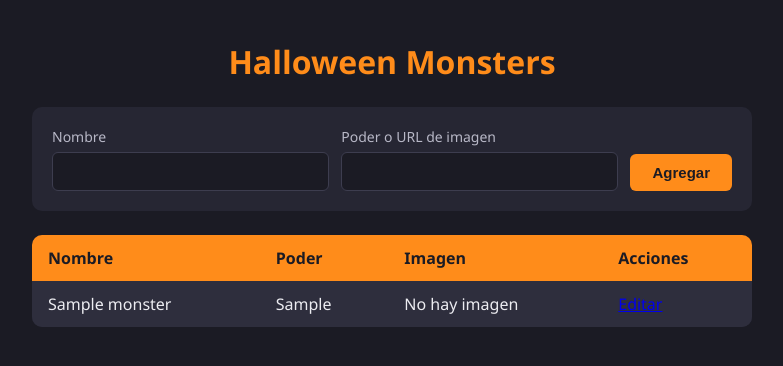
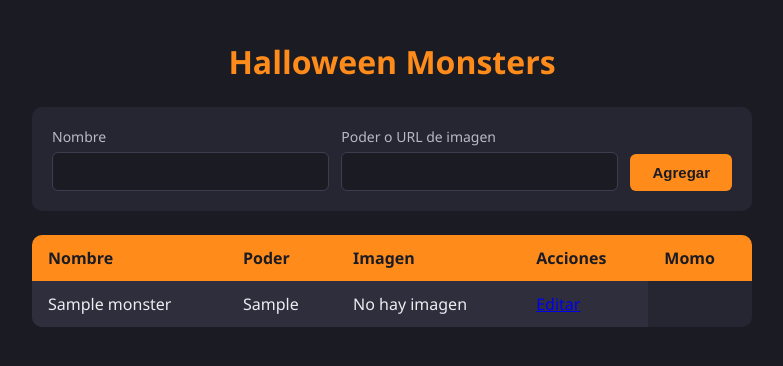
Before and after one commit to Acanezytah/halloween, a Flask app: page / in a window 1280 px wide. Shown: the top 366 px of the page, without its empty margins (248-1031 px from the left). Run offline with Flask 3, Linux system fonts and the light colour scheme; tables that the repository leaves empty or names only in its code hold one stand-in row (values such as "Sample post").

Commit message:
Uyy un error wou

```diff
--- a/templates/index.html
+++ b/templates/index.html
@@ -22,6 +22,7 @@
                 <th>Poder</th>
                 <th>Imagen</th>
                 <th>Acciones</th>
+                <th>Momo</th>
             </tr>
             {% for monster in monsters %}
             <tr>
```
